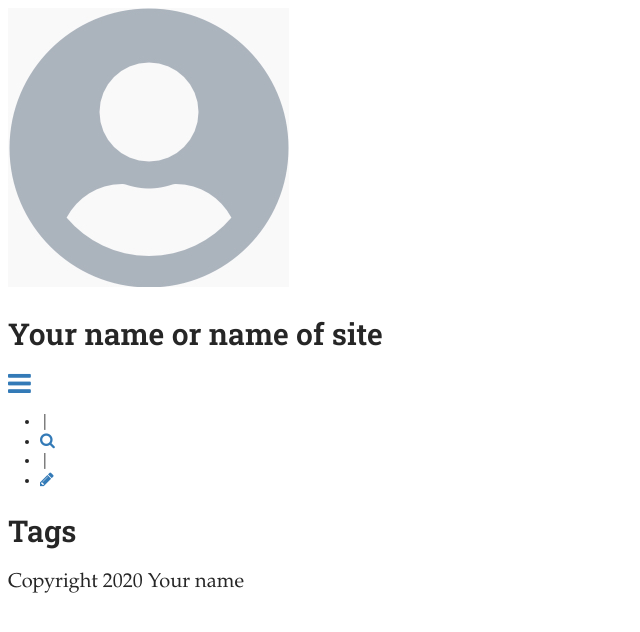
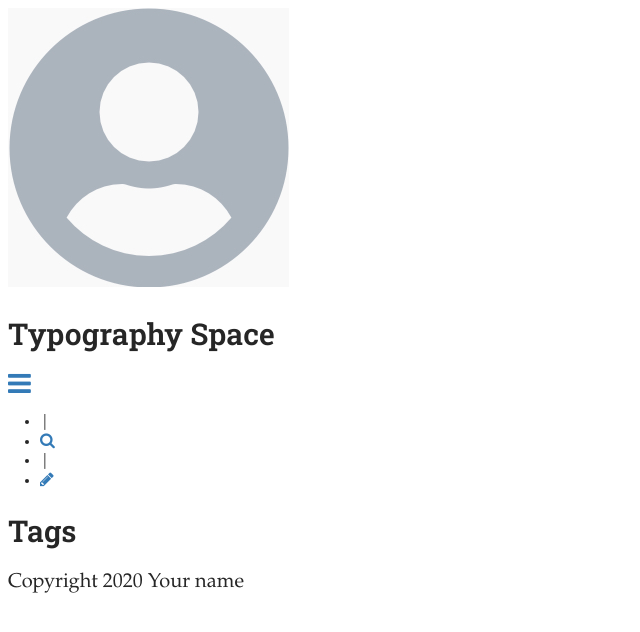
Before and after one commit to danielaher1899/danysblog, a Jekyll site: the page built from pages/tags.md, in a window 1280 px wide. Shown: the top 632 px of the page, without its empty margins (0-640 px from the left). Built offline with Jekyll 4.4.1, drawn with Linux system fonts in a browser that asks for light colours; some web fonts are replaced.

Commit message:
Update Settings “general”

```diff
--- a/_data/settings.yml
+++ b/_data/settings.yml
@@ -1,11 +1,11 @@
-title: Your name or name of site
+title: Typography Space
 description: A website with a blog
 header_text: My Dream Blog
 footer_text: Copyright 2020 Your name
 header_feature_image: ../uploads/pages.jpg
-bannerheight: "20vmax"
-gridlayout: false
+bannerheight: 20vmax
 logo: /uploads/logo.jpg
 favicon: /uploads/favicon.ico
+gridlayout: false
+fixednavbar: false
 upzoom: true
-fixednavbar: false
```
